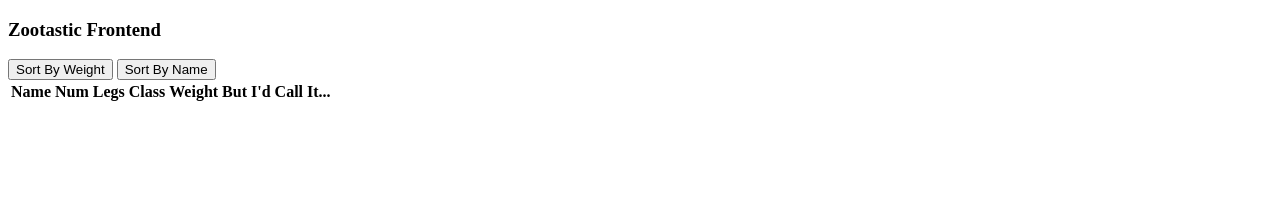
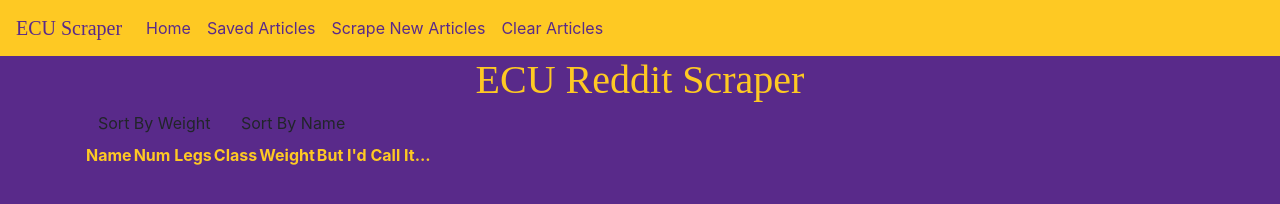
Before and after one commit to mspenski/news-scraper, a website: page public/index.html in a window 1280 px wide. Drawn offline with nearby package versions, Linux system fonts and the light colour scheme.

Commit message:
progress on styling

```diff
--- a/public/index.html
+++ b/public/index.html
@@ -6,14 +6,42 @@
   <meta name="viewport" content="width=device-width, initial-scale=1.0">
   <meta http-equiv="X-UA-Compatible" content="ie=edge">
   <title>Scraper</title>
-
+  <link rel="stylesheet" href="https://stackpath.bootstrapcdn.com/bootstrap/4.3.1/css/bootstrap.min.css"
+    integrity="sha384-ggOyR0iXCbMQv3Xipma34MD+dH/1fQ784/j6cY/iJTQUOhcWr7x9JvoRxT2MZw1T" crossorigin="anonymous">
   <link rel="stylesheet" href="style.css">
 </head>
 
 
-<body class="container">
-  <h3 class="header">Zootastic Frontend</h3>
-  <div id="buttons">
+<body>
+  <!-- NavBar -->
+  <nav class="navbar navbar-expand-lg">
+    <a class="navbar-brand" href="#">ECU Scraper</a>
+    <button class="navbar-toggler" type="button" data-toggle="collapse" data-target="#navbarNav"
+      aria-controls="navbarNav" aria-expanded="false" aria-label="Toggle navigation">
+      <span class="navbar-toggler-icon"></span>
+    </button>
+    <div class="collapse navbar-collapse" id="navbarNav">
+      <ul class="navbar-nav">
+        <li class="nav-item">
+          <a class="nav-link" href="#">Home</a>
+        </li>
+        <li class="nav-item">
+          <a class="nav-link" href="#">Saved Articles</a>
+        </li>
+        <li class="nav-item">
+          <a class="nav-link" href="#">Scrape New Articles</a>
+        </li>
+        <li class="nav-item">
+          <a class="nav-link" href="#">Clear Articles</a>
+        </li>
+      </ul>
+    </div>
+  </nav>
+
+  <div class="container" id="main-body">
+
+    <h1 class="header">ECU Reddit Scraper</h3>
+      <div id="main">
         <button class="btn" id="weight-sort">Sort By Weight</button>
         <button class="btn" id="name-sort">Sort By Name</button>
       </div>
@@ -31,6 +59,7 @@
           <!-- Results from DB here -->
         </tbody>
       </table>
+  </div>
 
 
 
--- a/public/style.css
+++ b/public/style.css
@@ -0,0 +1,31 @@
+* {
+  box-sizing: border-box;
+}
+
+body {
+  background-color: #592A8A;
+  color: #FEC923;
+}
+
+.navbar {
+  background-color: #FEC923;
+  color: #592A8A;
+  margin: 0 auto;
+  width: 100%;
+}
+
+.nav-link,
+.navbar-brand {
+  background-color: #FEC923;
+  color: #592A8A;
+}
+
+.navbar-brand{
+  font-family: serif;
+}
+
+.header {
+  margin: 0 auto;
+  text-align: center;
+  font-family: serif;
+}
```
Lines whose indentation alone changed are shown as unchanged.
